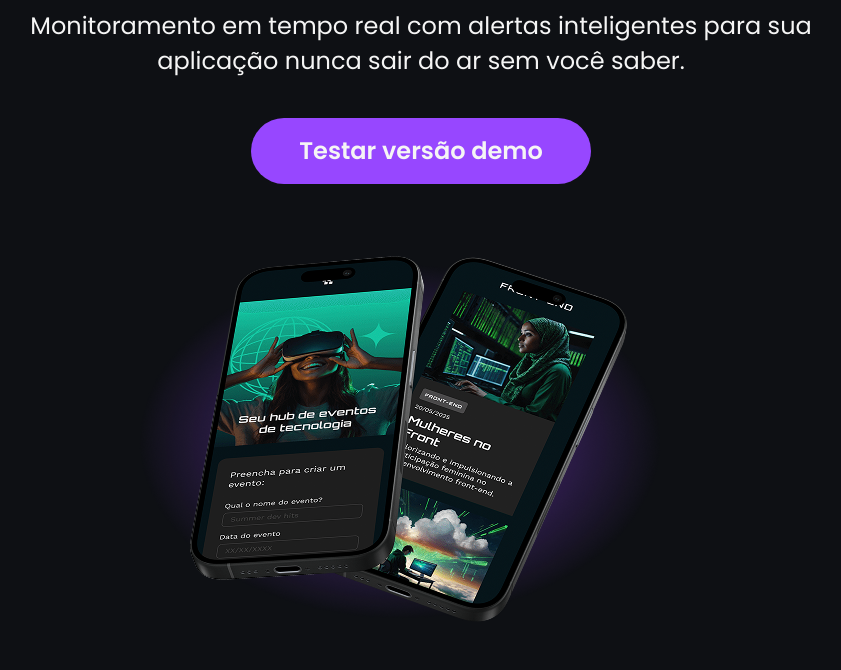
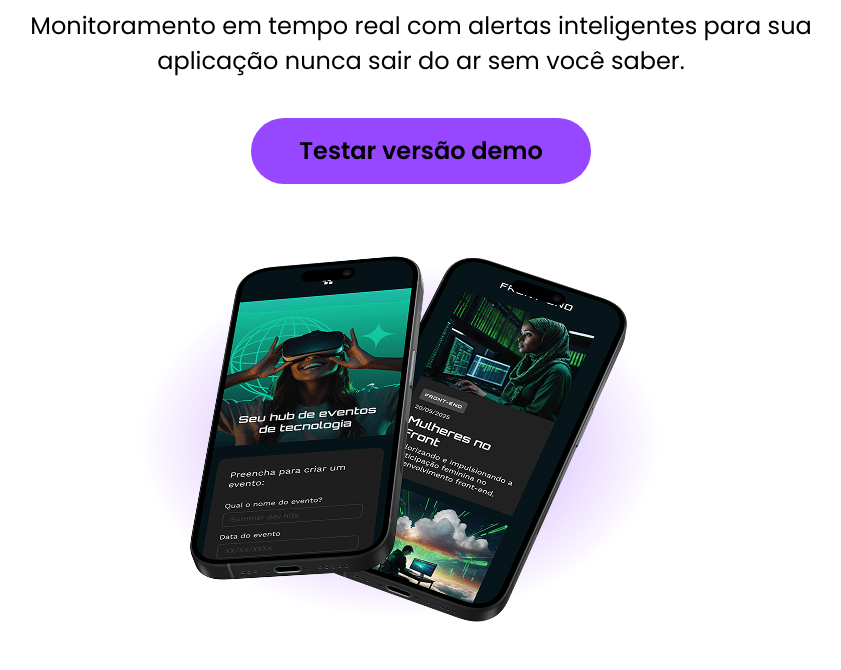
Before and after one commit to juliocreis/tecboard, a plain HTML site: page index.html in a window 1280 px wide. Shown: the part 349-1019 px from the top of the page, without its empty margins (219-1060 px from the left). Drawn offline with Linux system fonts and the light colour scheme.

Commit message:
Muda cor de fundo e cor do texto

```diff
--- a/css/style.css
+++ b/css/style.css
@@ -27,12 +27,12 @@
 * {
     margin: 0;
     padding: 0;
-    color: #F5F5F5;
+    color: #000;
 }
 
 /* Desktop */
 body {
-    background-color: #0E1014;
+    background-color: #FFF;
 }
 
 header img {
```
